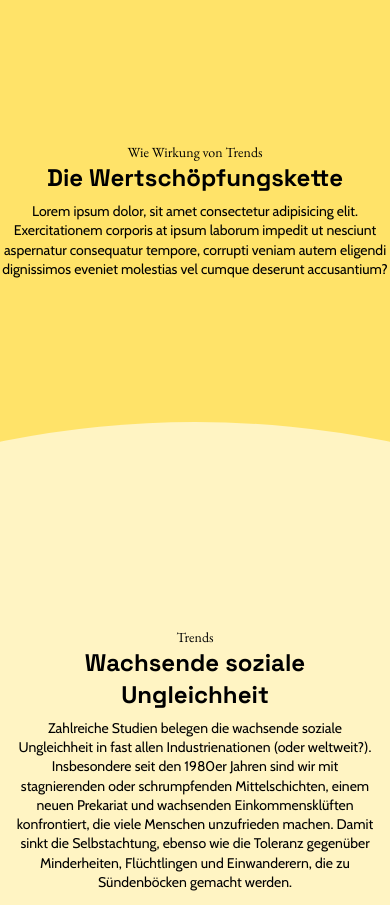
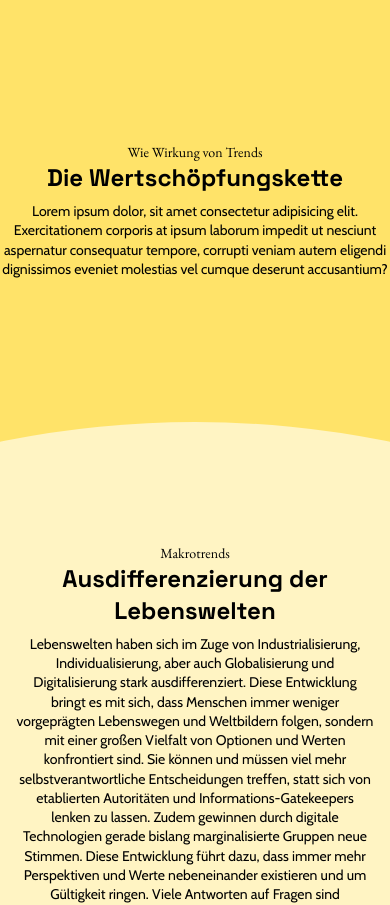
Before and after one commit to DetektivKollektiv/colab-infographic, a Vue app: page / in a window 390 px wide. Shown: the top 905 px of the page. Built offline with nearby package versions, Linux system fonts and the light colour scheme; what vue3-touch-events would draw is missing.

Commit message:
TextSlides are responsive

```diff
--- a/src/components/Trends/Rotation.vue
+++ b/src/components/Trends/Rotation.vue
@@ -1,6 +1,6 @@
 <template>
     <div class="overflow-hidden bg-yellow-500" :class="bg">
-        <div class="w-screen relative h-[80vh]">
+        <div class="w-screen relative h-[80vh] min-h-[600px]">
             <div
                 class="rounded-full w-[500vw] h-[500vw] absolute -translate-x-1/2 left-1/2"
                 :class="color"
@@ -38,7 +38,13 @@
                     </TextBlock>
                 </div>
             </div>
-            <TextSlide :trends="getTrends(trends)"></TextSlide>
+
+            <div class="md:hidden">
+                <TextSlide
+                    :trends="getTrends(trends)"
+                    :subtitle="subtitle"
+                ></TextSlide>
+            </div>
         </div>
     </div>
 </template>
--- a/src/components/Trends/TextSlide.vue
+++ b/src/components/Trends/TextSlide.vue
@@ -1,15 +1,15 @@
 <template>
     <div
-        class="flex overflow-x-scroll snap-x snap-mandatory scrollbar-hidden"
+        class="flex overflow-x-scroll snap-x snap-mandatory scrollbar-hidden h-[80vh] min-h-[600px]"
         ref="container"
         @scroll="update"
     >
         <div v-for="trend in trends" :key="trend" class="snap-start">
             <TextBlock
-                class="mt-[40vh] -translate-y-1/2 w-screen container-box"
+                class="relative top-1/2 -translate-y-1/2 -mt-4 w-screen container-box"
             >
                 <template v-slot:subtitle>
-                    <p class="font-serif">Trends</p>
+                    <p class="font-serif">{{ subtitle }}</p>
                 </template>
                 <template v-slot:title>
                     <h1>{{ trend.headline }}</h1>
@@ -36,9 +36,13 @@ const props = defineProps({
         type: Array,
         required: true,
     },
+    subtitle: {
+        type: String,
+        default: 'Trends',
+    },
 })
 
-const { trends } = toRefs(props)
+const { trends, subtitle } = toRefs(props)
 
 const container = ref(null)
 const currentElement = ref(0)
--- a/src/components/Trends/Trends.vue
+++ b/src/components/Trends/Trends.vue
@@ -24,13 +24,13 @@
         <Rotation
             bg="bg-yellow-500"
             color="bg-yellow-300"
-            :trends="mesotrends"
-            subtitle="Mesotrends"
+            :trends="makrotrends"
+            subtitle="Makrotrends"
         ></Rotation>
         <Rotation
             bg="bg-yellow-300"
             color="bg-white"
-            :trends="makrotrends"
+            :trends="mesotrends"
             subtitle="Mesotrends"
         ></Rotation>
     </div>
```
